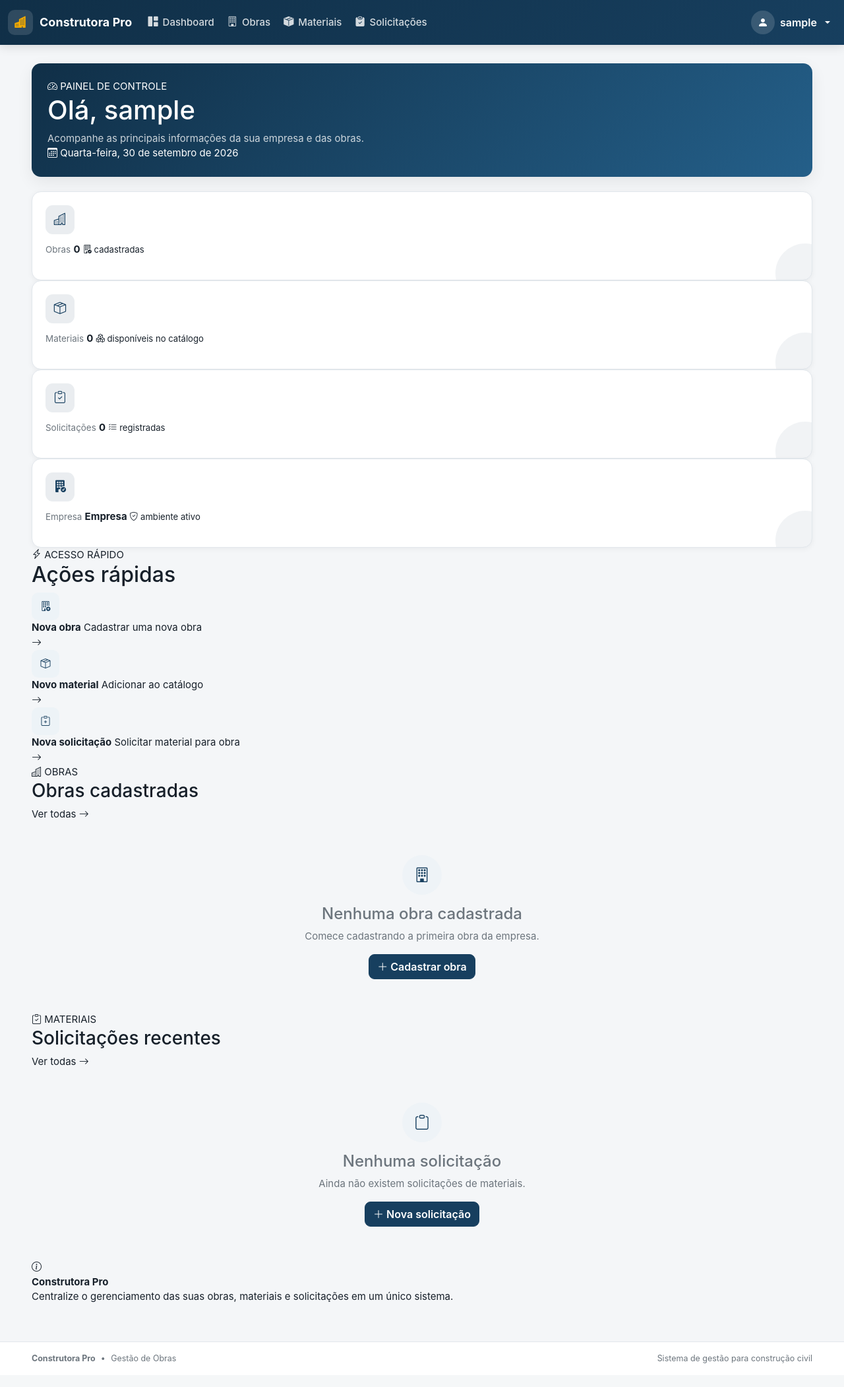
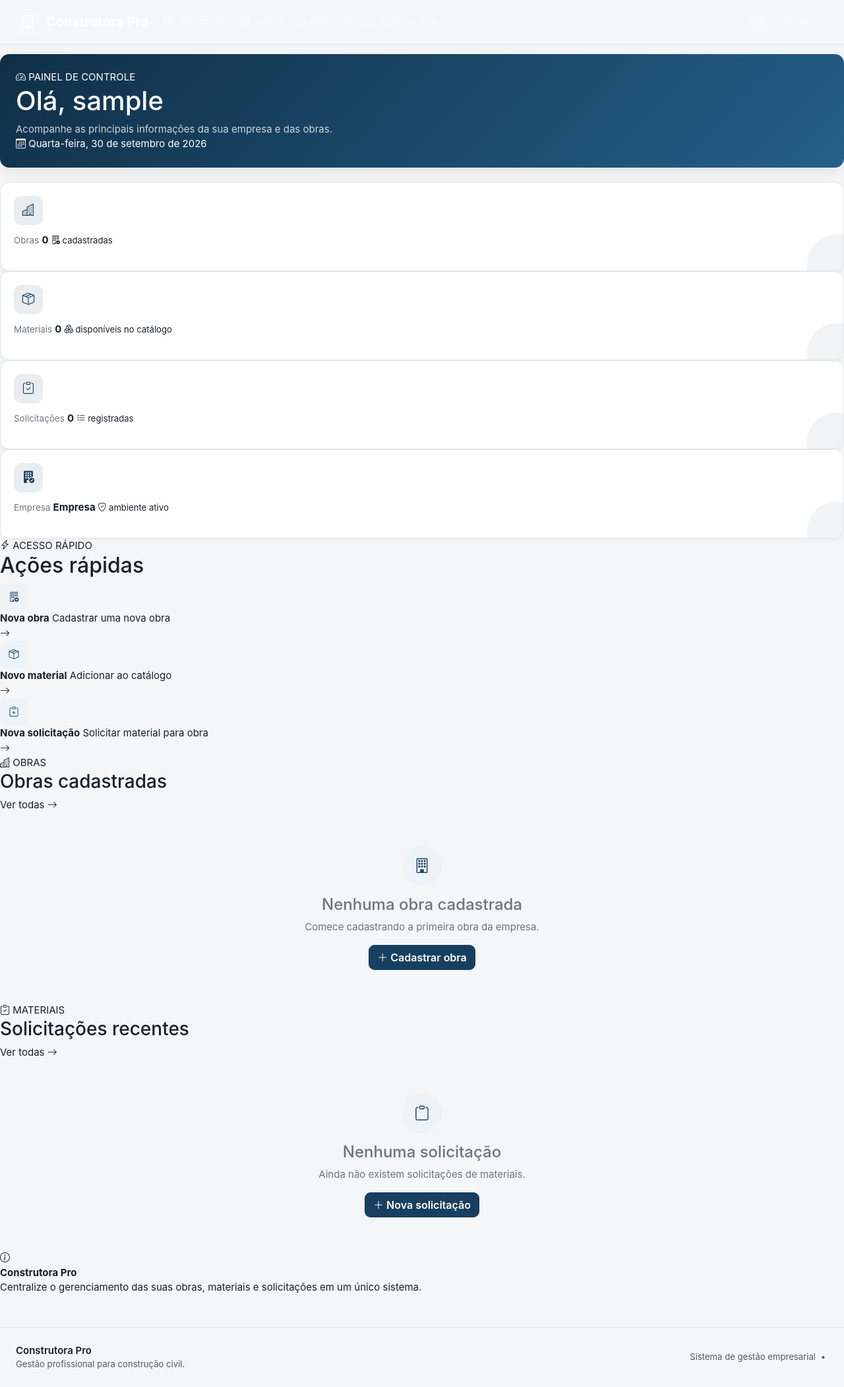
Before and after one commit to webert12/sistema-empreiteiras, a Flask app: page / in a window 1280 px wide. Shown: the whole page at 66% size. Before the commit the page ends 2066 px from the top, so only its background shows below. Run offline with Flask 3, Linux system fonts and the light colour scheme; the visitor is signed in with stand-in values (Sample User, id 1); data that the repository does not hold is empty.

Commit message:
Update base.html

```diff
--- a/templates/base.html
+++ b/templates/base.html
@@ -1,192 +1,370 @@
 <!DOCTYPE html>
 <html lang="pt-BR">
+
 <head>
+
     <meta charset="UTF-8">
 
-    <meta
-        name="viewport"
-        content="width=device-width, initial-scale=1.0"
-    >
+    <meta name="viewport"
+          content="width=device-width, initial-scale=1.0">
 
-    <meta
-        name="description"
-        content="Sistema profissional para gestão de empreiteiras e obras."
-    >
+    <meta name="description"
+          content="Construtora Pro - Gestão profissional para empresas de construção">
 
     <title>
-        {% block title %}
-        Construtora Pro
-        {% endblock %}
+        {% block title %}Construtora Pro{% endblock %}
     </title>
+
 
     <!-- Bootstrap -->
     <link
         href="https://cdn.jsdelivr.net/npm/bootstrap@5.3.3/dist/css/bootstrap.min.css"
-        rel="stylesheet"
-    >
+        rel="stylesheet">
+
 
     <!-- Bootstrap Icons -->
     <link
-        href="https://cdn.jsdelivr.net/npm/bootstrap-icons@1.11.3/font/bootstrap-icons.min.css"
-        rel="stylesheet"
-    >
+        href="https://cdn.jsdelivr.net/npm/bootstrap-icons@1.11.3/font/bootstrap-icons.css"
+        rel="stylesheet">
+
 
     <!-- CSS do sistema -->
     <link
         rel="stylesheet"
-        href="{{ url_for('static', filename='css/style.css') }}"
-    >
+        href="{{ url_for('static', filename='css/style.css') }}">
+
 
     {% block head %}{% endblock %}
+
 </head>
+
 
 <body>
 
-    <!-- =====================================================
-         NAVBAR
-    ====================================================== -->
+<!-- ========================================================= -->
+<!-- NAVBAR -->
+<!-- ========================================================= -->
 
-    {% if usuario_logado %}
+<nav class="navbar navbar-expand-lg navbar-dark shadow-sm">
 
-    <nav class="navbar navbar-expand-lg navbar-dark app-navbar">
+    <div class="container-fluid px-3 px-lg-4">
 
-        <div class="container-fluid">
 
-            <a
-                class="navbar-brand app-brand"
-                href="{{ url_for('dashboard') }}"
-            >
-                <span class="brand-icon">
-                    <i class="bi bi-buildings-fill"></i>
+        <!-- LOGO -->
+        <a class="navbar-brand fw-bold d-flex align-items-center gap-2"
+           href="{{ url_for('dashboard') }}">
+
+            <span class="d-flex align-items-center justify-content-center rounded-3"
+                  style="width:38px;height:38px;background:rgba(255,255,255,.12);">
+
+                <i class="bi bi-building"></i>
+
             </span>
 
             <span>
                 Construtora Pro
             </span>
+
         </a>
 
+
+        <!-- BOTÃO MOBILE -->
 
         <button
             class="navbar-toggler"
             type="button"
             data-bs-toggle="collapse"
-                data-bs-target="#menuPrincipal"
-                aria-controls="menuPrincipal"
+            data-bs-target="#navbarPrincipal"
+            aria-controls="navbarPrincipal"
             aria-expanded="false"
-                aria-label="Abrir menu"
-            >
+            aria-label="Abrir menu">
+
             <span class="navbar-toggler-icon"></span>
+
         </button>
 
 
-            <div
-                class="collapse navbar-collapse"
-                id="menuPrincipal"
-            >
+        <!-- MENU -->
+
+        <div class="collapse navbar-collapse"
+             id="navbarPrincipal">
+
+
+            {% if current_user.is_authenticated %}
 
             <ul class="navbar-nav me-auto mb-2 mb-lg-0">
 
-                    <!-- Dashboard -->
+
+                <!-- ================================================= -->
+                <!-- OPERAÇÃO -->
+                <!-- ================================================= -->
 
                 <li class="nav-item">
 
-                        <a
-                            class="nav-link"
-                            href="{{ url_for('dashboard') }}"
-                        >
-                            <i class="bi bi-grid-1x2-fill"></i>
+                    <a class="nav-link"
+                       href="{{ url_for('dashboard') }}">
+
+                        <i class="bi bi-grid-1x2 me-1"></i>
+
                         Dashboard
+
                     </a>
 
                 </li>
 
 
-                    <!-- Obras -->
-
                 <li class="nav-item">
 
-                        <a
-                            class="nav-link"
-                            href="{{ url_for('obras') }}"
-                        >
-                            <i class="bi bi-building"></i>
+                    <a class="nav-link"
+                       href="{{ url_for('obras') }}">
+
+                        <i class="bi bi-building me-1"></i>
+
                         Obras
+
                     </a>
 
                 </li>
 
 
-                    <!-- Materiais -->
-
                 <li class="nav-item">
 
-                        <a
-                            class="nav-link"
-                            href="{{ url_for('materiais') }}"
-                        >
-                            <i class="bi bi-box-seam-fill"></i>
+                    <a class="nav-link"
+                       href="{{ url_for('materiais') }}">
+
+                        <i class="bi bi-box-seam me-1"></i>
+
                         Materiais
+
                     </a>
 
                 </li>
 
 
-                    <!-- Solicitações -->
-
                 <li class="nav-item">
 
-                        <a
-                            class="nav-link"
-                            href="{{ url_for('solicitacoes') }}"
-                        >
-                            <i class="bi bi-clipboard-check-fill"></i>
+                    <a class="nav-link"
+                       href="{{ url_for('solicitacoes') }}">
+
+                        <i class="bi bi-clipboard-check me-1"></i>
+
                         Solicitações
+
                     </a>
+
+                </li>
+
+
+                <!-- ================================================= -->
+                <!-- ADMINISTRAÇÃO DA EMPRESA -->
+                <!-- ================================================= -->
+
+                {% if usuario_eh_admin_empresa %}
+
+                <li class="nav-item dropdown">
+
+                    <a class="nav-link dropdown-toggle"
+                       href="#"
+                       role="button"
+                       data-bs-toggle="dropdown"
+                       aria-expanded="false">
+
+                        <i class="bi bi-gear me-1"></i>
+
+                        Administração
+
+                    </a>
+
+
+                    <ul class="dropdown-menu shadow border-0">
+
+
+                        <li>
+
+                            <h6 class="dropdown-header">
+
+                                <i class="bi bi-building me-1"></i>
+
+                                Minha empresa
+
+                            </h6>
+
+                        </li>
+
+
+                        <li>
+
+                            <a class="dropdown-item"
+                               href="{{ url_for('dashboard') }}">
+
+                                <i class="bi bi-speedometer2 me-2"></i>
+
+                                Visão geral
+
+                            </a>
+
+                        </li>
+
+
+                        <li>
+
+                            <hr class="dropdown-divider">
+
+                        </li>
+
+
+                        <li>
+
+                            <span class="dropdown-item-text small text-muted">
+
+                                <i class="bi bi-shield-check me-2"></i>
+
+                                Administrador da empresa
+
+                            </span>
 
                         </li>
 
                     </ul>
 
+                </li>
 
-                <!-- USUÁRIO -->
-
-                <div class="dropdown">
-
-                    <button
-                        class="btn user-menu-button dropdown-toggle"
-                        type="button"
-                        data-bs-toggle="dropdown"
-                        aria-expanded="false"
-                    >
-
-                        <span class="user-avatar">
-                            <i class="bi bi-person-fill"></i>
-                        </span>
-
-                        <span class="user-menu-name">
-                            {{ usuario_logado.nome }}
-                        </span>
-
-                    </button>
+                {% endif %}
 
 
-                    <ul
-                        class="dropdown-menu dropdown-menu-end shadow"
-                    >
+                <!-- ================================================= -->
+                <!-- ADMINISTRAÇÃO GLOBAL -->
+                <!-- ================================================= -->
+
+                {% if usuario_eh_admin %}
+
+                <li class="nav-item dropdown">
+
+                    <a class="nav-link dropdown-toggle"
+                       href="{{ url_for('admin_dashboard') }}"
+                       role="button"
+                       data-bs-toggle="dropdown"
+                       aria-expanded="false">
+
+                        <i class="bi bi-shield-lock me-1"></i>
+
+                        ADM Global
+
+                    </a>
+
+
+                    <ul class="dropdown-menu shadow border-0">
+
 
                         <li>
 
-                            <div class="dropdown-header">
+                            <h6 class="dropdown-header">
 
-                                <strong>
+                                <i class="bi bi-shield-lock me-1"></i>
+
+                                Administração do sistema
+
+                            </h6>
+
+                        </li>
+
+
+                        <li>
+
+                            <a class="dropdown-item"
+                               href="{{ url_for('admin_dashboard') }}">
+
+                                <i class="bi bi-speedometer2 me-2"></i>
+
+                                Painel ADM
+
+                            </a>
+
+                        </li>
+
+
+                        <li>
+
+                            <a class="dropdown-item"
+                               href="{{ url_for('admin_nova_empresa') }}">
+
+                                <i class="bi bi-building-add me-2"></i>
+
+                                Nova empresa
+
+                            </a>
+
+                        </li>
+
+
+                    </ul>
+
+                </li>
+
+                {% endif %}
+
+
+            </ul>
+
+
+            <!-- ================================================= -->
+            <!-- USUÁRIO -->
+            <!-- ================================================= -->
+
+            <ul class="navbar-nav">
+
+
+                <li class="nav-item dropdown">
+
+
+                    <a
+                        class="nav-link dropdown-toggle d-flex align-items-center gap-2"
+                        href="#"
+                        role="button"
+                        data-bs-toggle="dropdown"
+                        aria-expanded="false">
+
+
+                        <span
+                            class="d-flex align-items-center justify-content-center rounded-circle"
+                            style="width:34px;height:34px;background:rgba(255,255,255,.12);">
+
+                            <i class="bi bi-person"></i>
+
+                        </span>
+
+
+                        <span class="d-none d-lg-inline">
+
                             {{ usuario_logado.nome }}
-                                </strong>
 
-                                <br>
+                        </span>
 
-                                <small class="text-muted">
-                                    {{ usuario_logado.funcao|capitalize }}
-                                </small>
+
+                    </a>
+
+
+                    <ul class="dropdown-menu dropdown-menu-end shadow border-0">
+
+
+                        <!-- Nome -->
+
+                        <li>
+
+                            <div class="px-3 py-2">
+
+                                <div class="fw-semibold">
+
+                                    {{ usuario_logado.nome }}
+
+                                </div>
+
+
+                                <div class="small text-muted">
+
+                                    @{{ usuario_logado.usuario }}
+
+                                </div>
 
                             </div>
 
@@ -194,25 +372,98 @@
 
 
                         <li>
+
                             <hr class="dropdown-divider">
+
                         </li>
 
+
+                        <!-- PERFIL -->
+
+                        <li>
+
+                            <span class="dropdown-item-text small">
+
+
+                                {% if usuario_eh_admin %}
+
+                                    <i class="bi bi-shield-fill-check text-danger me-2"></i>
+
+                                    <strong>ADM Global</strong>
+
+
+                                {% elif usuario_eh_admin_empresa %}
+
+                                    <i class="bi bi-shield-check text-primary me-2"></i>
+
+                                    Administrador da empresa
+
+
+                                {% else %}
+
+                                    <i class="bi bi-person text-secondary me-2"></i>
+
+                                    Funcionário
+
+                                {% endif %}
+
+
+                            </span>
+
+                        </li>
+
+
+                        <!-- EMPRESA -->
+
+                        {% if empresa_usuario_logado %}
+
+                        <li>
+
+                            <span class="dropdown-item-text small text-muted">
+
+                                <i class="bi bi-building me-2"></i>
+
+                                {{ empresa_usuario_logado.nome_fantasia or empresa_usuario_logado.razao_social }}
+
+                            </span>
+
+                        </li>
+
+                        {% endif %}
+
+
+                        <li>
+
+                            <hr class="dropdown-divider">
+
+                        </li>
+
+
+                        <!-- SAIR -->
 
                         <li>
 
                             <a
                                 class="dropdown-item text-danger"
-                                href="{{ url_for('logout') }}"
-                            >
-                                <i class="bi bi-box-arrow-right"></i>
+                                href="{{ url_for('logout') }}">
+
+                                <i class="bi bi-box-arrow-right me-2"></i>
+
                                 Sair
+
                             </a>
 
                         </li>
 
+
                     </ul>
 
-                </div>
+                </li>
+
+
+            </ul>
+
+            {% endif %}
 
         </div>
 
@@ -220,119 +471,128 @@
 
 </nav>
 
-    {% endif %}
 
+<!-- ========================================================= -->
+<!-- CONTEÚDO -->
+<!-- ========================================================= -->
 
-    <!-- =====================================================
-         CONTEÚDO PRINCIPAL
-    ====================================================== -->
+<main>
 
-    <main class="app-main">
+    <!-- FLASH MESSAGES -->
 
-        <div class="container-fluid px-3 px-md-4 px-xl-5">
+    <div class="container-fluid px-3 px-lg-4 pt-3">
 
-            <!-- MENSAGENS DO SISTEMA -->
-
-            {% with messages = get_flashed_messages(
-                with_categories=true
-            ) %}
+        {% with messages = get_flashed_messages(with_categories=true) %}
 
             {% if messages %}
-
-                    <div class="flash-container">
 
                 {% for category, message in messages %}
 
                     <div
                         class="alert
-                                alert-{{ category }}
-                                alert-dismissible
-                                fade
-                                show
-                                system-alert"
-                                role="alert"
-                            >
+                        {% if category == 'success' %}
+                            alert-success
+                        {% elif category == 'danger' %}
+                            alert-danger
+                        {% elif category == 'warning' %}
+                            alert-warning
+                        {% else %}
+                            alert-info
+                        {% endif %}
+                        alert-dismissible fade show shadow-sm"
+                        role="alert">
+
+
+                        <div class="d-flex align-items-start gap-2">
 
                             {% if category == 'success' %}
+
                                 <i class="bi bi-check-circle-fill"></i>
 
                             {% elif category == 'danger' %}
+
                                 <i class="bi bi-exclamation-triangle-fill"></i>
 
                             {% elif category == 'warning' %}
+
                                 <i class="bi bi-exclamation-circle-fill"></i>
 
                             {% else %}
+
                                 <i class="bi bi-info-circle-fill"></i>
+
                             {% endif %}
 
-                                <span>
+
+                            <div>
+
                                 {{ message }}
-                                </span>
+
+                            </div>
+
+                        </div>
+
 
                         <button
                             type="button"
                             class="btn-close"
                             data-bs-dismiss="alert"
-                                    aria-label="Fechar"
-                                ></button>
+                            aria-label="Fechar">
+                        </button>
 
                     </div>
 
                 {% endfor %}
 
-                    </div>
-
             {% endif %}
 
         {% endwith %}
 
+    </div>
 
-            <!-- CONTEÚDO ESPECÍFICO DA PÁGINA -->
 
-            {% block content %}
+    <!-- PÁGINA -->
 
-            {% endblock %}
-
-        </div>
+    {% block content %}{% endblock %}
 
 </main>
 
 
-    <!-- =====================================================
-         RODAPÉ
-    ====================================================== -->
+<!-- ========================================================= -->
+<!-- FOOTER -->
+<!-- ========================================================= -->
 
-    {% if usuario_logado %}
+<footer class="mt-5 py-4 border-top">
 
-    <footer class="app-footer">
+    <div class="container-fluid px-3 px-lg-4">
 
-        <div class="container-fluid px-3 px-md-4 px-xl-5">
+        <div class="row align-items-center g-3">
 
-            <div
-                class="d-flex
-                       flex-column
-                       flex-md-row
-                       justify-content-between
-                       align-items-center
-                       gap-2"
-            >
+            <div class="col-md-6">
 
-                <div>
-                    <strong>
+                <div class="fw-semibold">
                     Construtora Pro
-                    </strong>
+                </div>
 
-                    <span class="footer-separator">
-                        •
-                    </span>
+                <div class="small text-muted">
+                    Gestão profissional para construção civil.
+                </div>
 
-                    Gestão de Obras
             </div>
 
 
-                <div>
-                    Sistema de gestão para construção civil
+            <div class="col-md-6 text-md-end">
+
+                <div class="small text-muted">
+
+                    Sistema de gestão empresarial
+
+                    <span class="mx-1">•</span>
+
+                    {{ current_year if current_year is defined else '' }}
+
+                </div>
+
             </div>
 
         </div>
@@ -341,24 +601,23 @@
 
 </footer>
 
-    {% endif %}
-
 
 <!-- Bootstrap JS -->
 
 <script
-        src="https://cdn.jsdelivr.net/npm/bootstrap@5.3.3/dist/js/bootstrap.bundle.min.js"
-    ></script>
+    src="https://cdn.jsdelivr.net/npm/bootstrap@5.3.3/dist/js/bootstrap.bundle.min.js">
+</script>
 
 
 <!-- JS do sistema -->
 
 <script
-        src="{{ url_for('static', filename='js/app.js') }}"
-    ></script>
+    src="{{ url_for('static', filename='js/app.js') }}">
+</script>
 
 
 {% block scripts %}{% endblock %}
 
 </body>
+
 </html>
```
Lines whose indentation alone changed are shown as unchanged.
